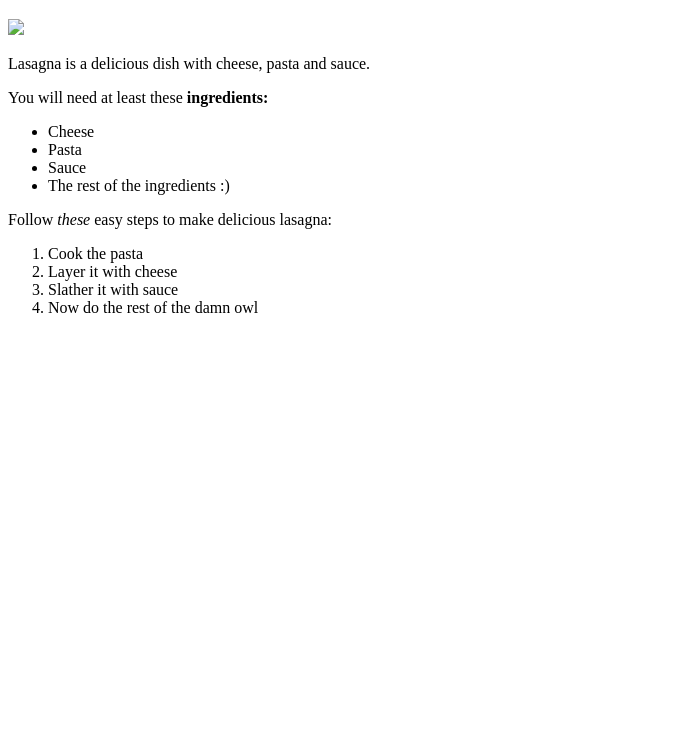
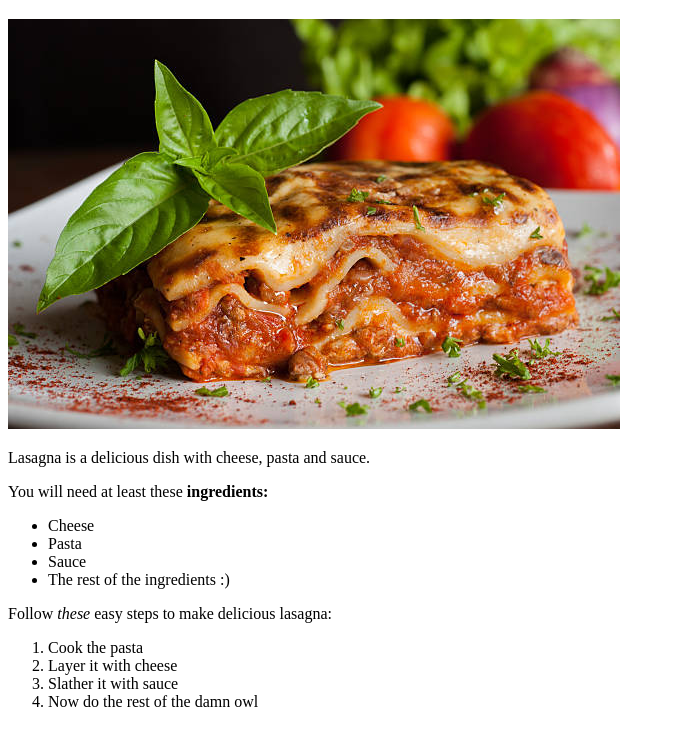
Before and after one commit to Elsius/odin-recipes, a plain HTML site: page recipes/lasagna.html in a window 1280 px wide. Shown: the part 61-800 px from the top of the page, without its empty margins (0-675 px from the left). Drawn offline with Linux system fonts and the light colour scheme.

Commit message:
Fix image in lasagna.html

```diff
--- a/recipes/lasagna.html
+++ b/recipes/lasagna.html
@@ -8,7 +8,7 @@
 </head>
 <body>
     <h1>Lasagna</h1>
-    <img src="./images/lasagna.jpg">
+    <img src="../images/lasagna.jpg" alt="image of yummy lasagna">
     <p>Lasagna is a delicious dish with cheese, pasta and sauce.</p>
     <p>You will need at least these <strong>ingredients:</strong></p>
     <ul>
```
